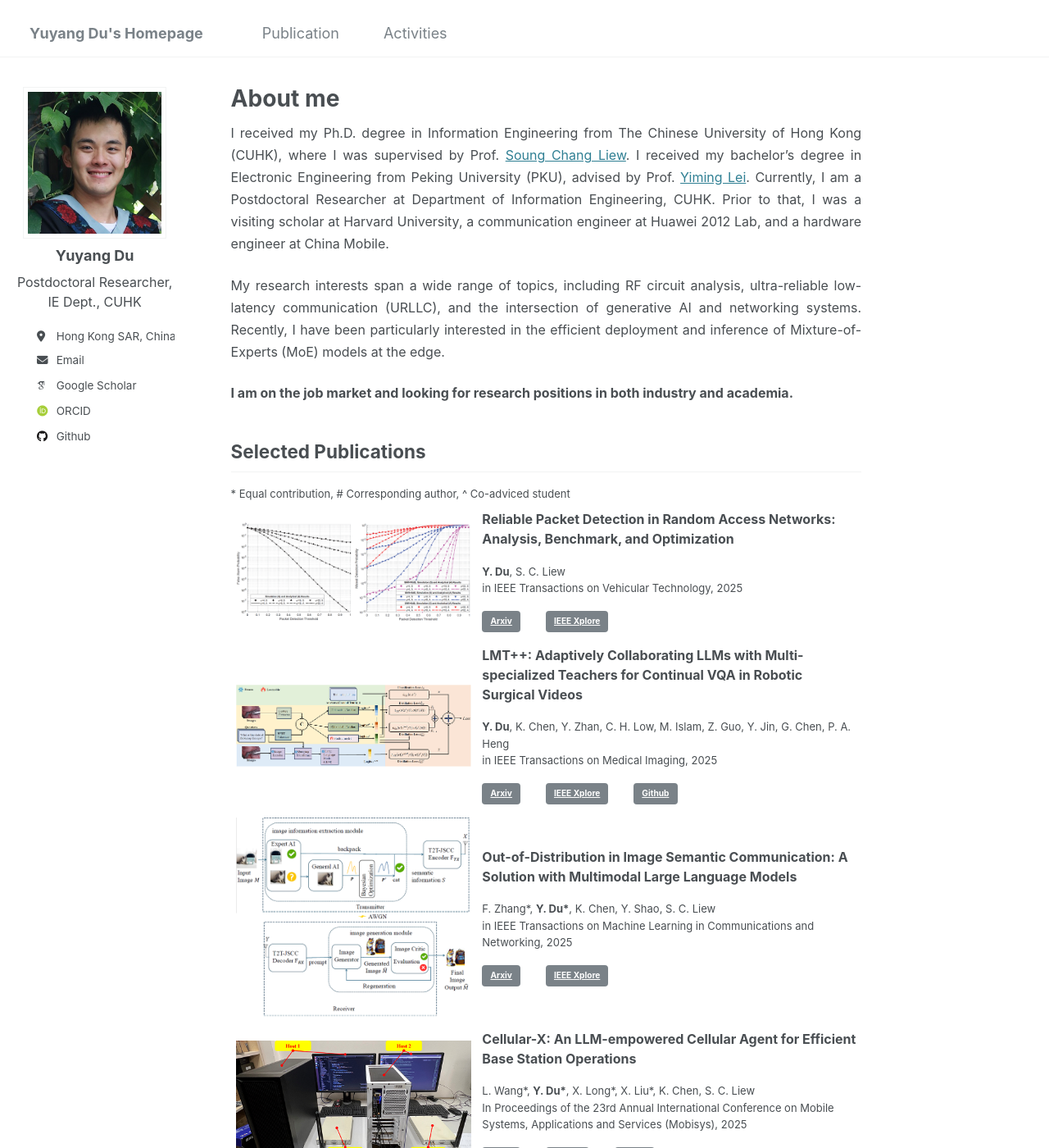
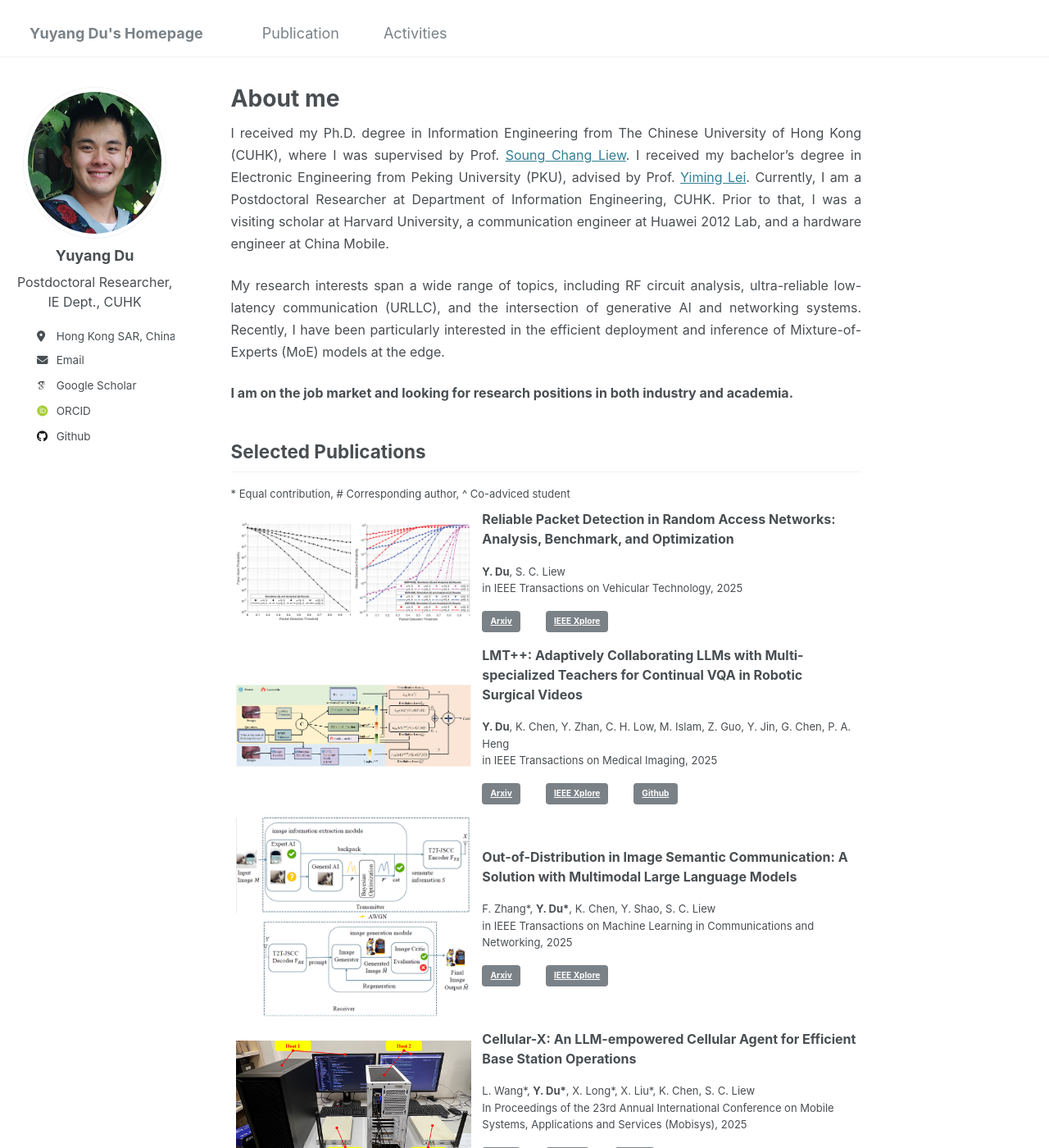
Before and after one commit to yuyangdu01/yuyangdu01.github.io, a Jekyll site: the page built from _pages/about.md, in a window 1280 px wide and 1400 px high. Shown: the whole window at 82% size. Built offline with Jekyll 4.4.1, drawn with Linux system fonts in a browser that asks for light colours; some web fonts are replaced.

Commit message:
Update _sidebar.scss

```diff
--- a/_sass/_sidebar.scss
+++ b/_sass/_sidebar.scss
@@ -81,7 +81,7 @@
   vertical-align: top;
   width: 36px;
   // set width only, for non-square avatars
-  height: 36px;
+  //height: 36px;
 
   @include breakpoint($large) {
     display: block;
@@ -91,7 +91,7 @@
 
   img {
     max-width: 175px;
-    //border-radius: 50%;
+    border-radius: 50%;
 
     @include breakpoint($large) {
       padding: 5px;
```
